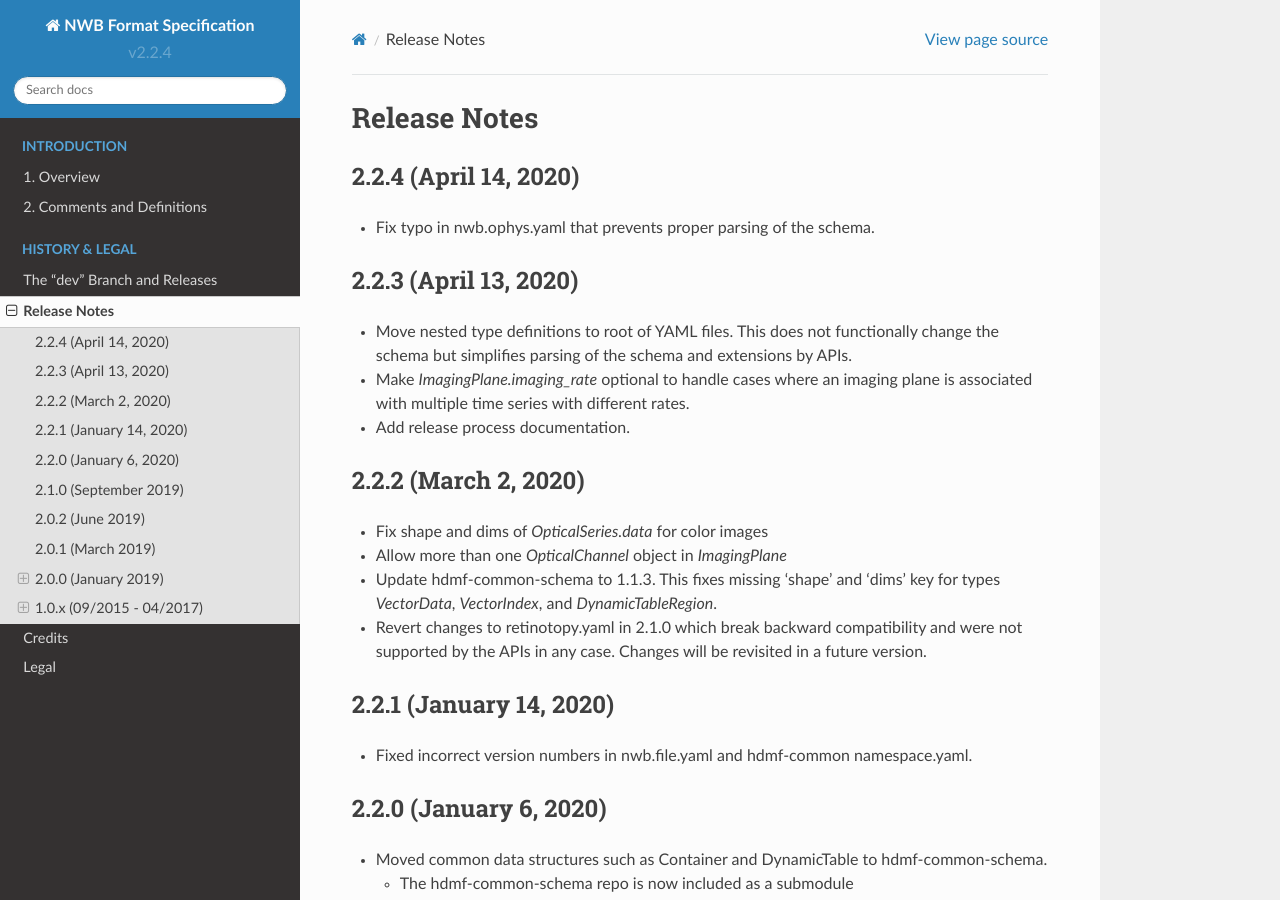
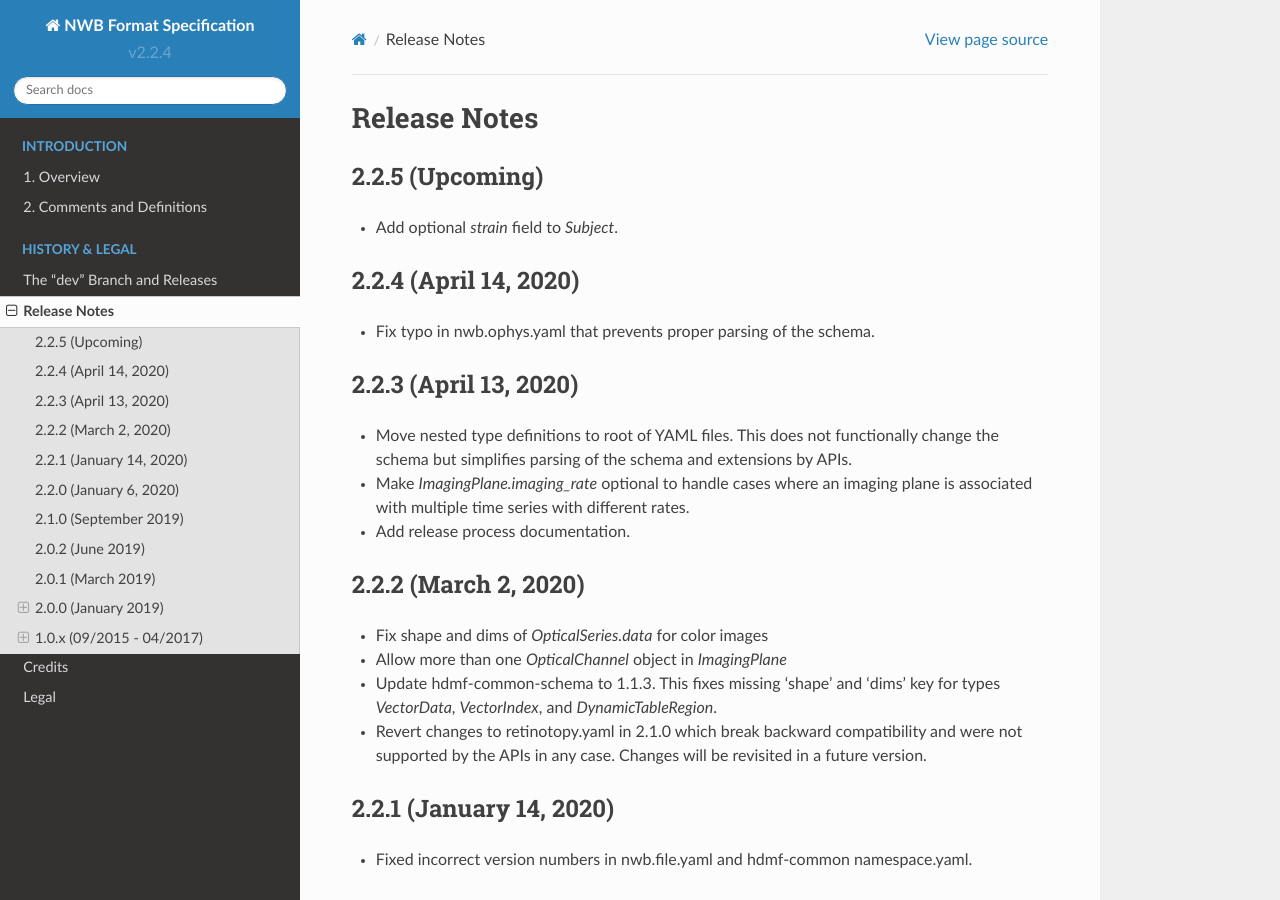
Before and after one commit to NeurodataWithoutBorders/nwb-schema, a Sphinx documentation site: the page built from docs/format/source/format_release_notes.rst, in a window 1280 px wide and 900 px high. Built offline with Sphinx 7.4.7 and the Read the Docs theme 2.0.0, drawn with Linux system fonts in a browser that asks for light colours.

Commit message:
Update format_release_notes.rst

```diff
--- a/docs/format/source/format_release_notes.rst
+++ b/docs/format/source/format_release_notes.rst
@@ -1,5 +1,10 @@
 Release Notes
 =============
+
+2.2.5 (Upcoming)
+----------------
+
+- Add optional `strain` field to `Subject`.
 
 2.2.4 (April 14, 2020)
 ----------------------
```
